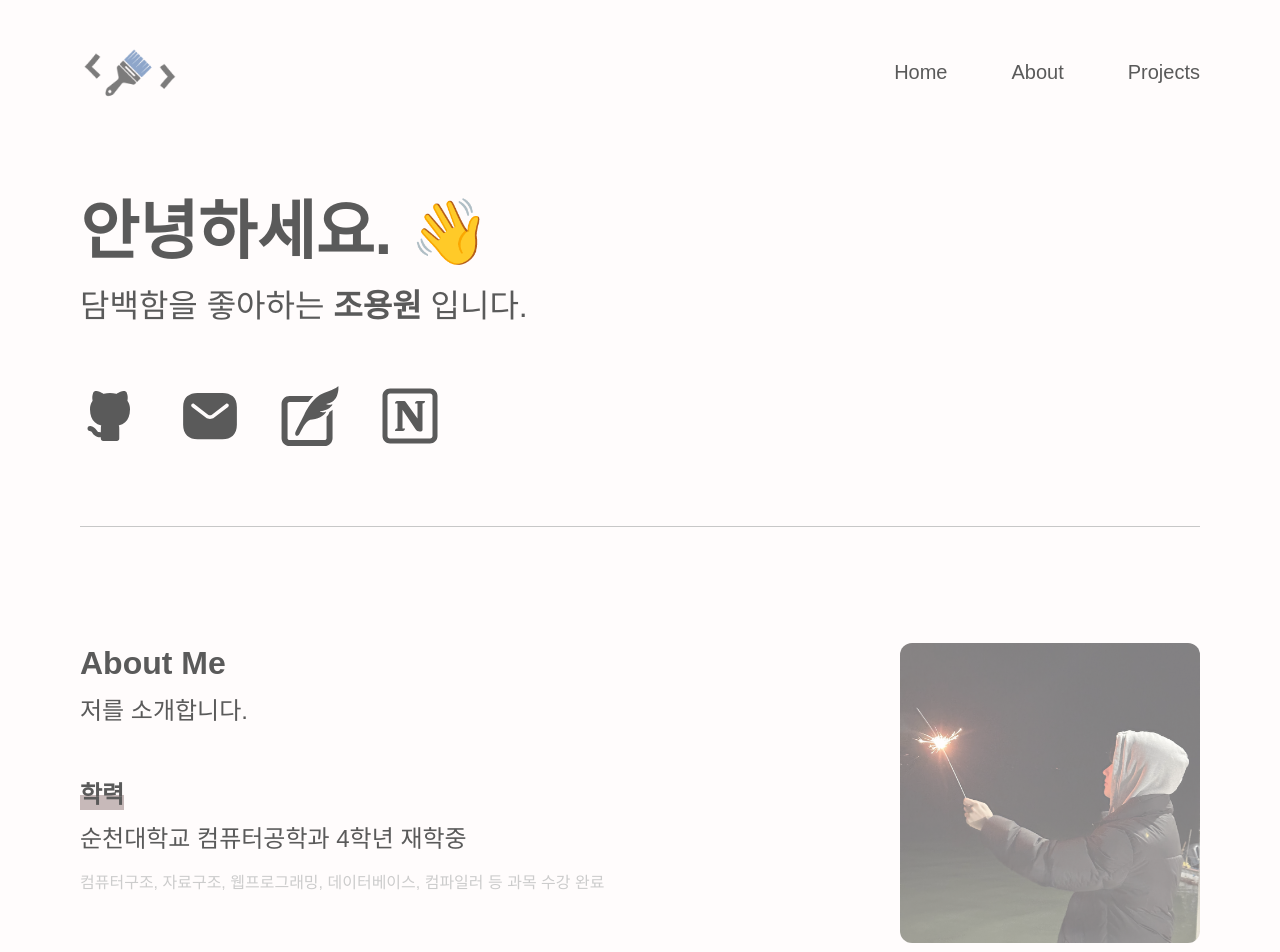
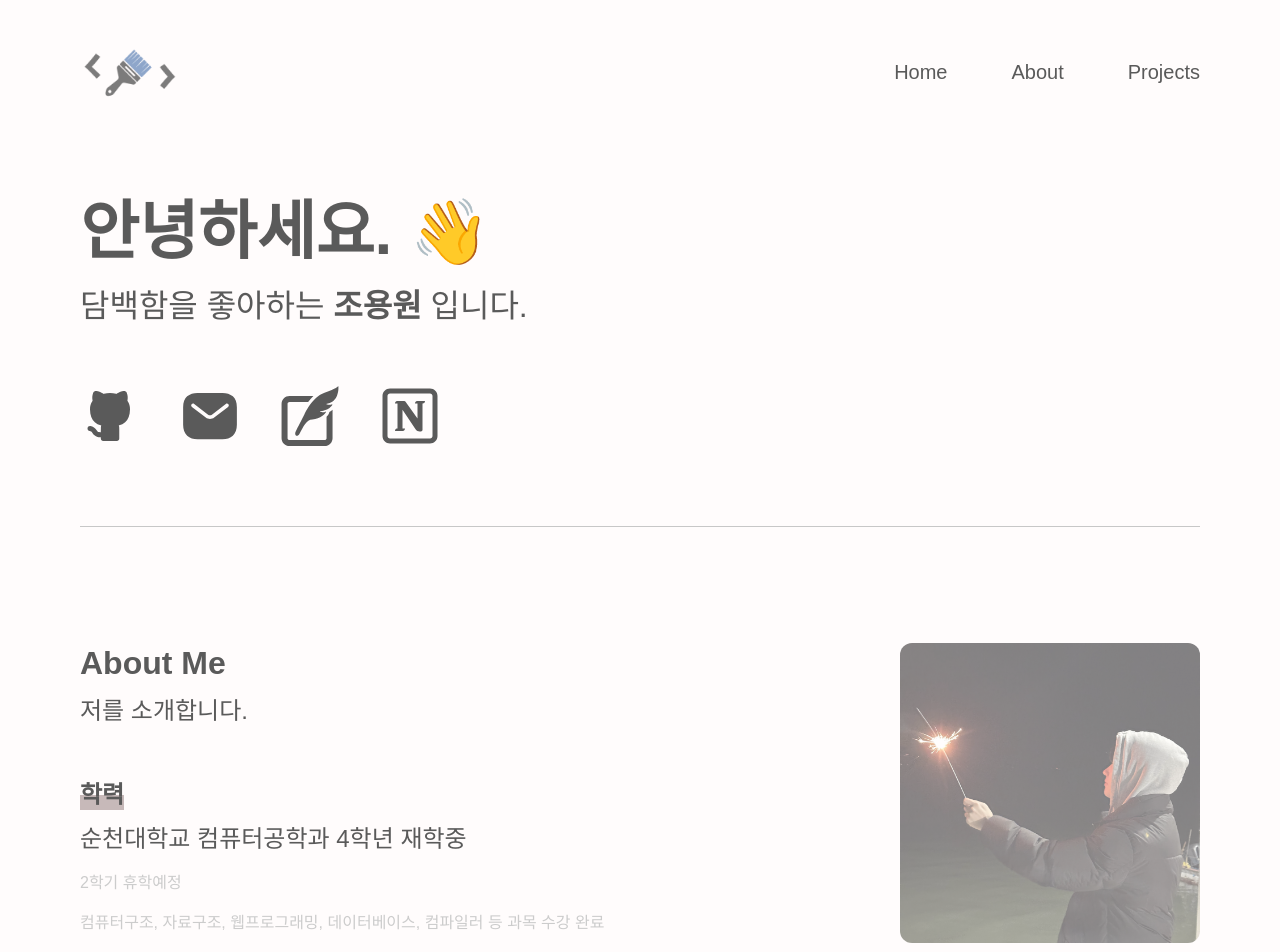
Before and after one commit to nyongone/nyongportfolio-v2, a React (Vite) app: page / in a window 1280 px wide. Shown: the top 952 px of the page. Built offline with nearby package versions, Linux system fonts and the light colour scheme; a web font is replaced by a local one.

Commit message:
fix: 휴학 예정 comment 추가

```diff
--- a/src/App.tsx
+++ b/src/App.tsx
@@ -66,6 +66,9 @@ const App = () => {
                 <Section2.Content.Paragraph.Content>
                   순천대학교 컴퓨터공학과 4학년 재학중
                 </Section2.Content.Paragraph.Content>
+                <Section2.Content.Paragraph.SubContent>
+                  2학기 휴학예정
+                </Section2.Content.Paragraph.SubContent>
                 <Section2.Content.Paragraph.SubContent>
                   컴퓨터구조, 자료구조, 웹프로그래밍, 데이터베이스, 컴파일러 등
                   과목 수강 완료
```
